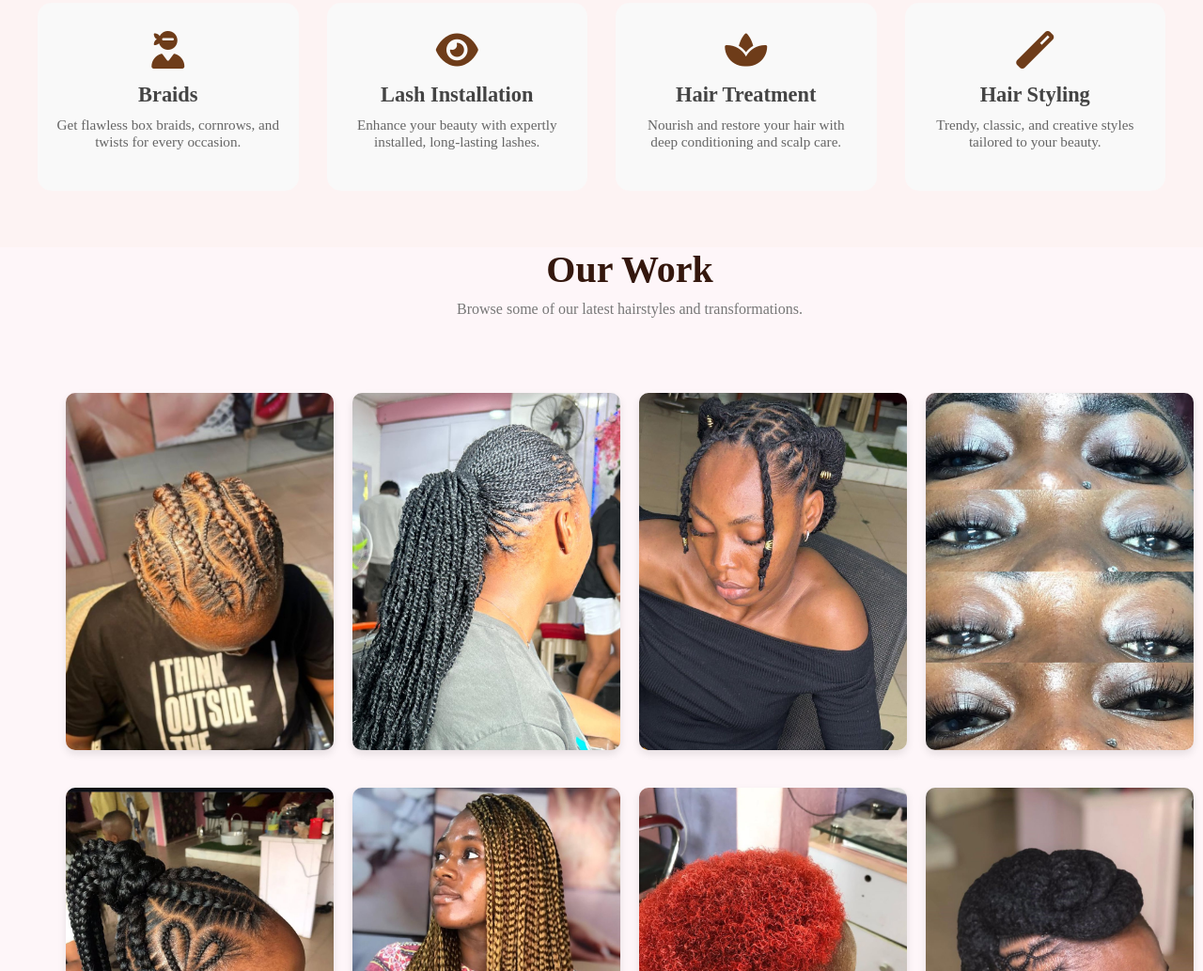
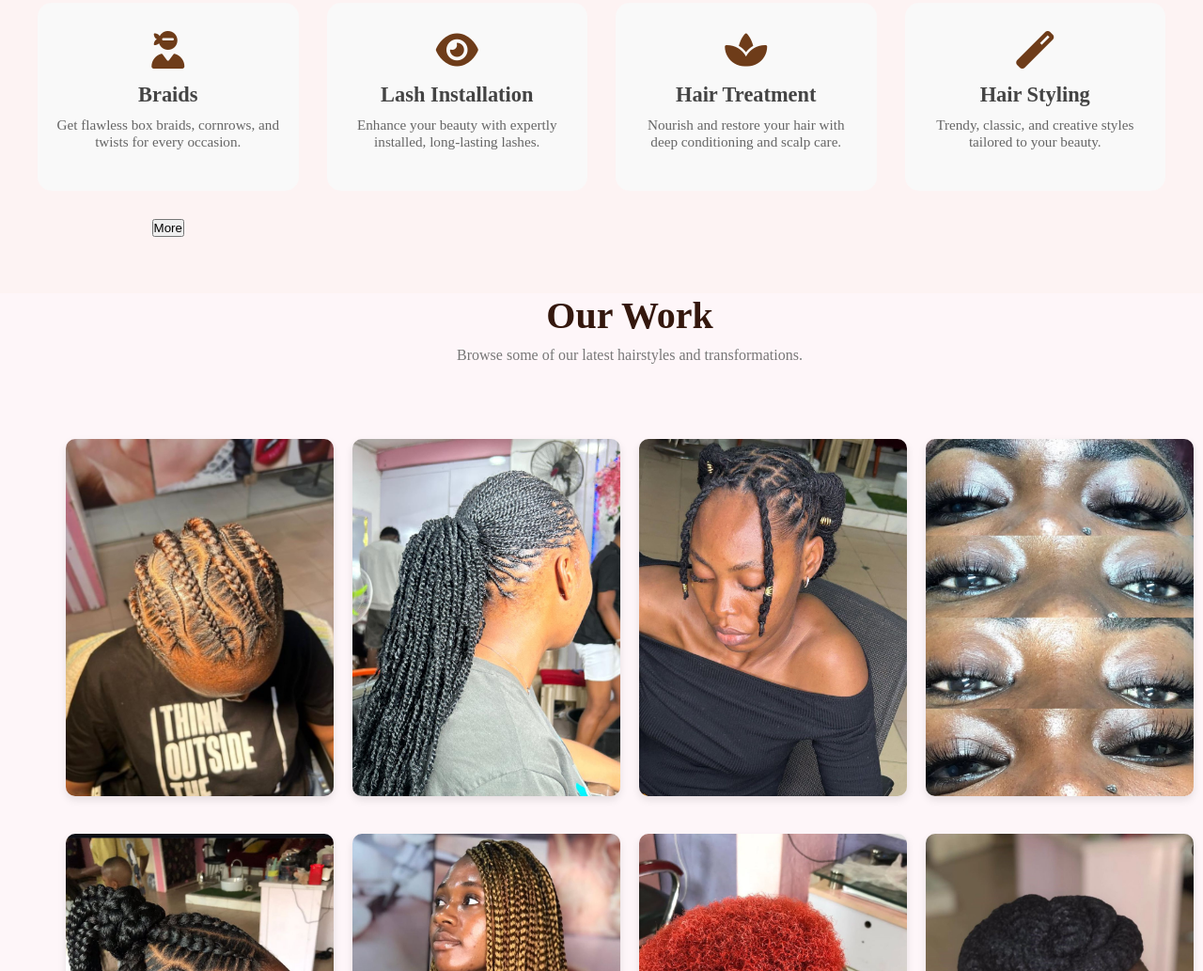
Before and after one commit to Tomhiz-teslim/Esther-hair, a plain HTML site: page Estherhair/index.html in a window 1280 px wide. Shown: the part 1127-2160 px from the top of the page at 94% size. Drawn offline with Linux system fonts and the light colour scheme.

Commit message:
Update index.html

```diff
--- a/Estherhair/index.html
+++ b/Estherhair/index.html
@@ -145,6 +145,15 @@
       <h3>Hair Styling</h3>
       <p>Trendy, classic, and creative styles tailored to your beauty.</p>
     </div>
+     <div class="button">
+                <a href="#book">
+                <button class="cta-button1">
+                    <p>More</p>
+                </button>
+                </a>
+    </div>
+
+
   </div>
 </section>
 
```
